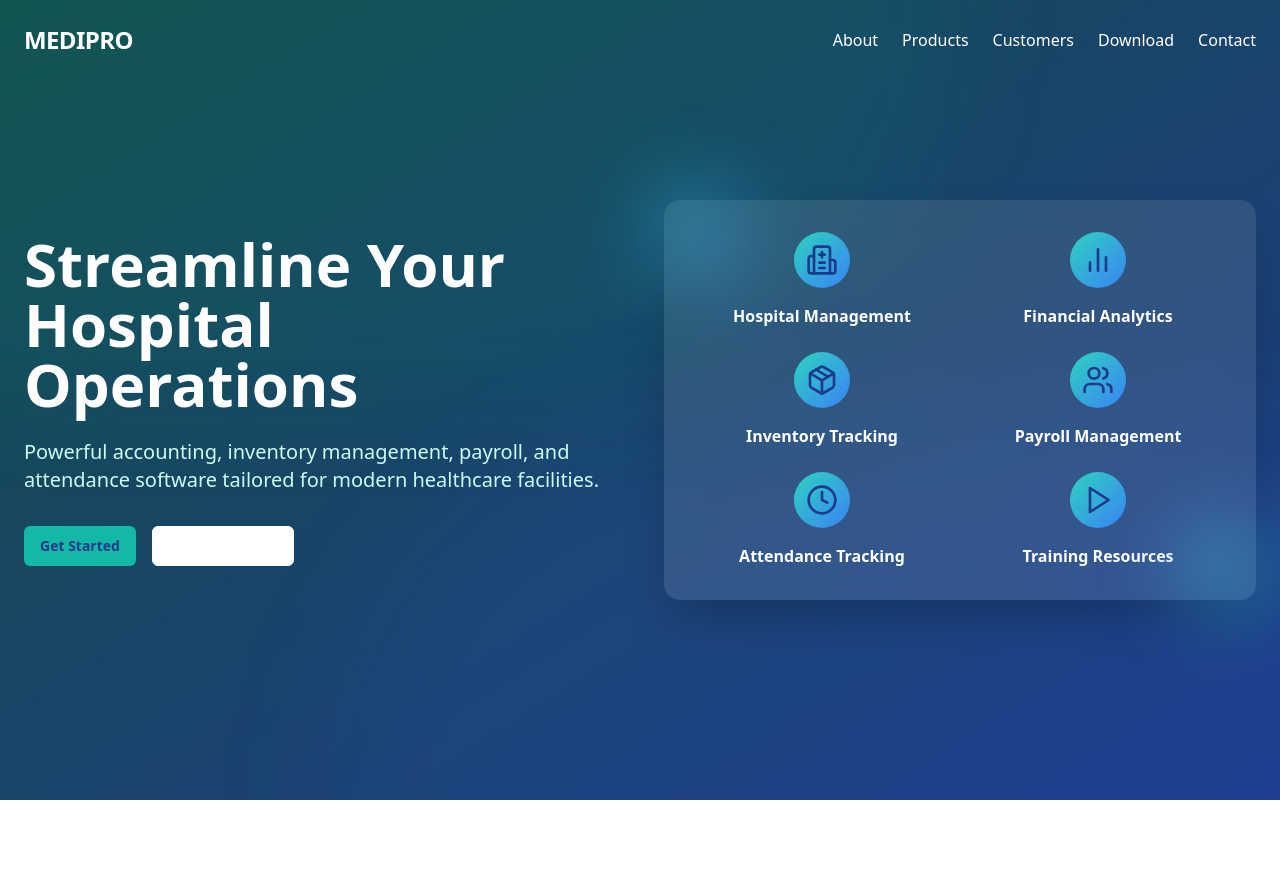
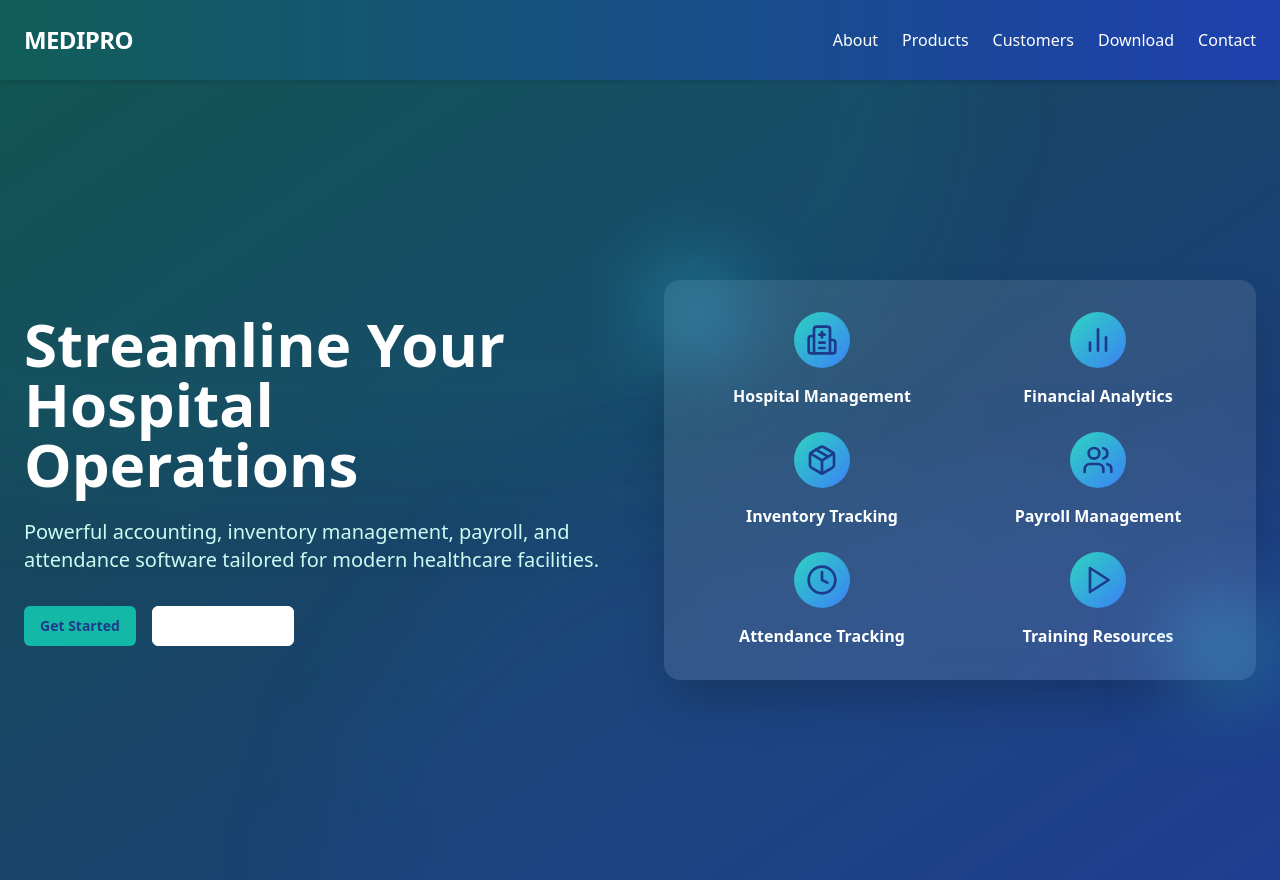
Before and after one commit to jeebipradhan/vercel-medipro-test, a Next.js app: page / in a window 1280 px wide. Before the commit the page ends 800 px from the top, so only its background shows below. Built offline with nearby package versions, Linux system fonts and the light colour scheme.

Commit message:
sep header

```diff
--- a/app/about/page.tsx
+++ b/app/about/page.tsx
@@ -4,17 +4,12 @@ import { useState } from 'react'
 import { Button } from "@/components/ui/button"
 import { Card, CardContent } from "@/components/ui/card"
 import { Menu, Hospital, BarChart2, Package, Users, Clock } from "lucide-react"
+import Header from '../header'
+
 
 export default function AboutPage() {
   const [isMenuOpen, setIsMenuOpen] = useState(false)
 
-  const menuItems = [
-    { name: "About", href: "#about" },
-    { name: "Products", href: "#products" },
-    { name: "Customers", href: "#customers" },
-    { name: "Download", href: "#download" },
-    { name: "Contact", href: "#contact" },
-  ]
 
   const features = [
     { icon: Hospital, title: "Hospital Management" },
@@ -26,42 +21,7 @@ export default function AboutPage() {
 
   return (
     <div className="min-h-screen bg-gradient-to-br from-teal-900 to-blue-900 text-white">
-      {/* Navigation */}
-      <nav className="p-6">
-        <div className="max-w-7xl mx-auto flex justify-between items-center">
-          <a href="/" className="text-2xl font-bold tracking-tight hover:text-teal-300 transition-colors">MEDIPRO</a>
-          <div className="hidden md:flex space-x-6">
-            {menuItems.map((item, index) => (
-              <a key={index} href={item.href} className="hover:text-teal-300 transition-colors">{item.name}</a>
-            ))}
-          </div>
-          <Button
-            variant="ghost"
-            size="icon"
-            className="md:hidden"
-            onClick={() => setIsMenuOpen(!isMenuOpen)}
-          >
-            <Menu className="h-6 w-6" />
-          </Button>
-        </div>
-      </nav>
-
-      {/* Mobile Menu */}
-      {isMenuOpen && (
-        <div className="fixed inset-0 bg-blue-900/95 z-10 flex flex-col items-center justify-center space-y-8">
-          {menuItems.map((item, index) => (
-            <a key={index} href={item.href} className="text-2xl hover:text-teal-300 transition-colors">{item.name}</a>
-          ))}
-          <Button
-            variant="outline"
-            onClick={() => setIsMenuOpen(false)}
-            className="mt-8"
-          >
-            Close
-          </Button>
-        </div>
-      )}
-
+      <Header />
       {/* Main Content */}
       <main className="max-w-7xl mx-auto px-6 py-12">
         <h1 className="text-5xl font-bold mb-8 text-center">About MEDIPRO</h1>
--- /dev/null
+++ b/app/header.tsx
@@ -0,0 +1,66 @@
+// Header.js
+"use client"
+
+import { useState } from 'react'
+import { Button } from "@/components/ui/button"
+import { Menu } from "lucide-react"
+
+export default function Header() {
+  const [isMenuOpen, setIsMenuOpen] = useState(false)
+
+  const menuItems = [
+    { name: "About", href: "/about" },
+    { name: "Products", href: "/products" },
+    { name: "Customers", href: "/customers" },
+    { name: "Download", href: "/download" },
+    { name: "Contact", href: "/contact" },
+  ]
+
+  return (
+    <header className="p-6 bg-gradient-to-r from-teal-800 to-blue-800 text-white shadow-md">
+      <nav className="max-w-7xl mx-auto flex justify-between items-center">
+        {/* Logo */}
+        <a href="/" className="text-2xl font-bold tracking-tight hover:text-teal-300 transition-colors">
+          MEDIPRO
+        </a>
+
+        {/* Desktop Menu */}
+        <div className="hidden md:flex space-x-6">
+          {menuItems.map((item, index) => (
+            <a key={index} href={item.href} className="hover:text-teal-300 transition-colors">
+              {item.name}
+            </a>
+          ))}
+        </div>
+
+        {/* Mobile Menu Button */}
+        <Button
+          variant="ghost"
+          size="icon"
+          className="md:hidden"
+          onClick={() => setIsMenuOpen(!isMenuOpen)}
+        >
+          <Menu className="h-6 w-6" />
+        </Button>
+      </nav>
+
+      {/* Mobile Menu Overlay */}
+      {isMenuOpen && (
+        <div className="fixed inset-0 bg-blue-900/95 z-10 flex flex-col items-center justify-center space-y-8">
+          {menuItems.map((item, index) => (
+            <a key={index} href={item.href} className="text-2xl hover:text-teal-300 transition-colors">
+              {item.name}
+            </a>
+          ))}
+          <Button
+            variant="outline"
+            onClick={() => setIsMenuOpen(false)}
+            className="mt-8"
+          >
+            Close
+          </Button>
+        </div>
+      )}
+    </header>
+  )
+}
--- a/app/page.tsx
+++ b/app/page.tsx
@@ -1,59 +1,15 @@
 "use client"
+
 import { useState } from 'react'
 import { Button } from "@/components/ui/button"
-import { Hospital, BarChart2, Package, Play, Menu, Users, Clock } from "lucide-react"
+import { Hospital, BarChart2, Package, Play, Users, Clock } from "lucide-react"
 import Link from 'next/link'
+import Header from './header'
 
 export default function Component() {
-  const [isMenuOpen, setIsMenuOpen] = useState(false)
-
-  const menuItems = [
-    { name: "About", href: "/about" },
-    { name: "Products", href: "#products" },
-    { name: "Customers", href: "#customers" },
-    { name: "Download", href: "#download" },
-    { name: "Contact", href: "#contact" },
-  ]
-
   return (
     <div className="min-h-screen bg-gradient-to-br from-teal-900 to-blue-900 text-white relative overflow-hidden">
-      {/* Navigation */}
-      <nav className="absolute top-0 left-0 right-0 p-6 z-20">
-        <div className="max-w-7xl mx-auto flex justify-between items-center">
-          <Link href="/">
-            <span className="text-2xl font-bold tracking-tight">MEDIPRO</span>
-          </Link>
-          <div className="hidden md:flex space-x-6">
-            {menuItems.map((item, index) => (
-              <a key={index} href={item.href} className="hover:text-teal-300 transition-colors">{item.name}</a>
-            ))}
-          </div>
-          <Button
-            variant="ghost"
-            size="icon"
-            className="md:hidden"
-            onClick={() => setIsMenuOpen(!isMenuOpen)}
-          >
-            <Menu className="h-6 w-6" />
-          </Button>
-        </div>
-      </nav>
-
-      {/* Mobile Menu */}
-      {isMenuOpen && (
-        <div className="fixed inset-0 bg-blue-900/95 z-10 flex flex-col items-center justify-center space-y-8">
-          {menuItems.map((item, index) => (
-            <a key={index} href={item.href} className="text-2xl hover:text-teal-300 transition-colors">{item.name}</a>
-          ))}
-          <Button
-            variant="outline"
-            onClick={() => setIsMenuOpen(false)}
-            className="mt-8"
-          >
-            Close
-          </Button>
-        </div>
-      )}
+      <Header />  {/* Correct usage of the Header component */}
 
       {/* Main Content */}
       <div className="relative min-h-screen flex items-center">
--- /dev/null
+++ b/next.config.js
@@ -0,0 +1,12 @@
+/** @type {import('next').NextConfig} */
+const nextConfig = {
+  // Disable webpack caching in development
+  webpack: (config, { dev }) => {
+    if (dev) {
+      config.cache = false;
+    }
+    return config;
+  },
+}
+
+module.exports = nextConfig
--- a/package.json
+++ b/package.json
@@ -12,6 +12,7 @@
     "@radix-ui/react-slot": "^1.1.0",
     "class-variance-authority": "^0.7.0",
     "clsx": "^2.1.1",
+    "fast-glob": "^3.3.2",
     "lucide-react": "^0.454.0",
     "next": "15.0.2",
     "react": "^19.0.0-rc-02c0e824-20241028",
```
Also changed, not shown: 1 other file (tests, documents, lock files or other folders).
